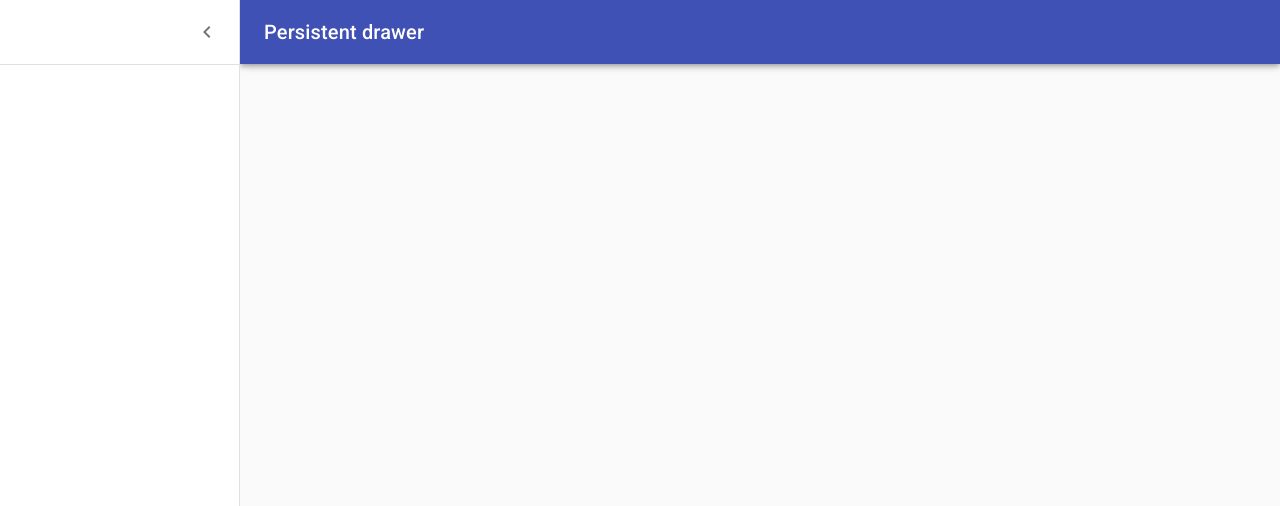
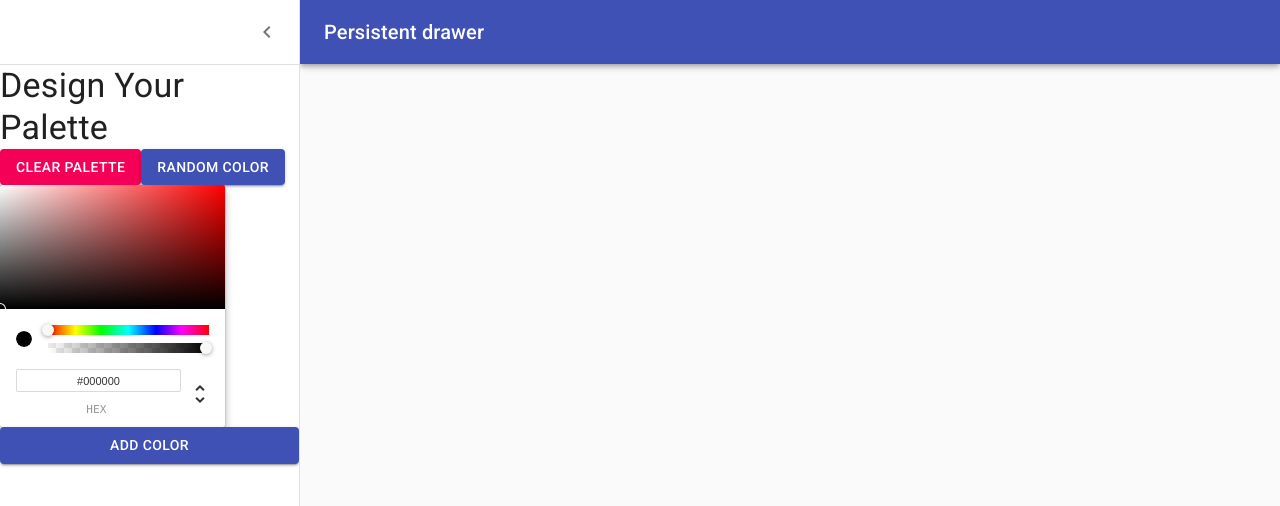
Before and after one commit to harelpanker/react-colors, a React (Create React App) app: page /palette/new in a window 1280 px wide. Both pictures are taken after a click on the button "Open drawer". Shown: the top 506 px of the page. Built offline with nearby package versions, Linux system fonts and the light colour scheme.

Commit message:
Add ChromePicker and buttons to drawer

```diff
--- a/package.json
+++ b/package.json
@@ -12,6 +12,7 @@
     "chroma-js": "^2.1.0",
     "rc-slider": "^9.2.4",
     "react": "^16.13.1",
+    "react-color": "^2.18.1",
     "react-copy-to-clipboard": "^5.0.2",
     "react-dom": "^16.13.1",
     "react-router-dom": "^5.2.0",
--- a/src/components/NewPaletteForm.js
+++ b/src/components/NewPaletteForm.js
@@ -11,9 +11,13 @@
 import IconButton from "@material-ui/core/IconButton";
 import MenuIcon from "@material-ui/icons/Menu";
 import ChevronLeftIcon from "@material-ui/icons/ChevronLeft";
+import Button from "@material-ui/core/Button";
 
-const drawerWidth = 240;
+// https://casesandberg.github.io/react-color/
+// React color picker
+import { ChromePicker } from "react-color";
 
+const drawerWidth = 300;
 const styles = (theme) => ({
   root: {
     display: "flex",
@@ -55,7 +59,7 @@
   },
   content: {
     flexGrow: 1,
-    padding: theme.spacing.unit * 3,
+    padding: theme.spacing(3),
     transition: theme.transitions.create("margin", {
       easing: theme.transitions.easing.sharp,
       duration: theme.transitions.duration.leavingScreen,
@@ -74,6 +78,7 @@
 class NewPaletteForm extends Component {
   state = {
     open: false,
+    color: "#000",
   };
 
   handleDrawerOpen = () => {
@@ -86,7 +91,7 @@
 
   render() {
     const { classes } = this.props;
-    const { open } = this.state;
+    const { open, color } = this.state;
 
     return (
       <div className={classes.root}>
@@ -123,6 +128,28 @@
             </IconButton>
           </div>
           <Divider />
+          {/* Content goes here */}
+          <Typography variant='h4'> Design Your Palette</Typography>
+          <div>
+            <Button variant='contained' color='secondary'>
+              Clear Palette
+            </Button>
+            <Button variant='contained' color='primary'>
+              Random Color
+            </Button>
+          </div>
+          <ChromePicker
+            color={color}
+            onChangeComplete={(newColor) => {
+              this.setState({ color: newColor });
+              console.log(color);
+              console.log("------------------------------");
+              console.log(newColor);
+            }}
+          />
+          <Button variant='contained' color='primary'>
+            Add Color
+          </Button>
         </Drawer>
         <main
           className={classNames(classes.content, {
```
Also changed, not shown: 1 other file (tests, documents, lock files or other folders).
